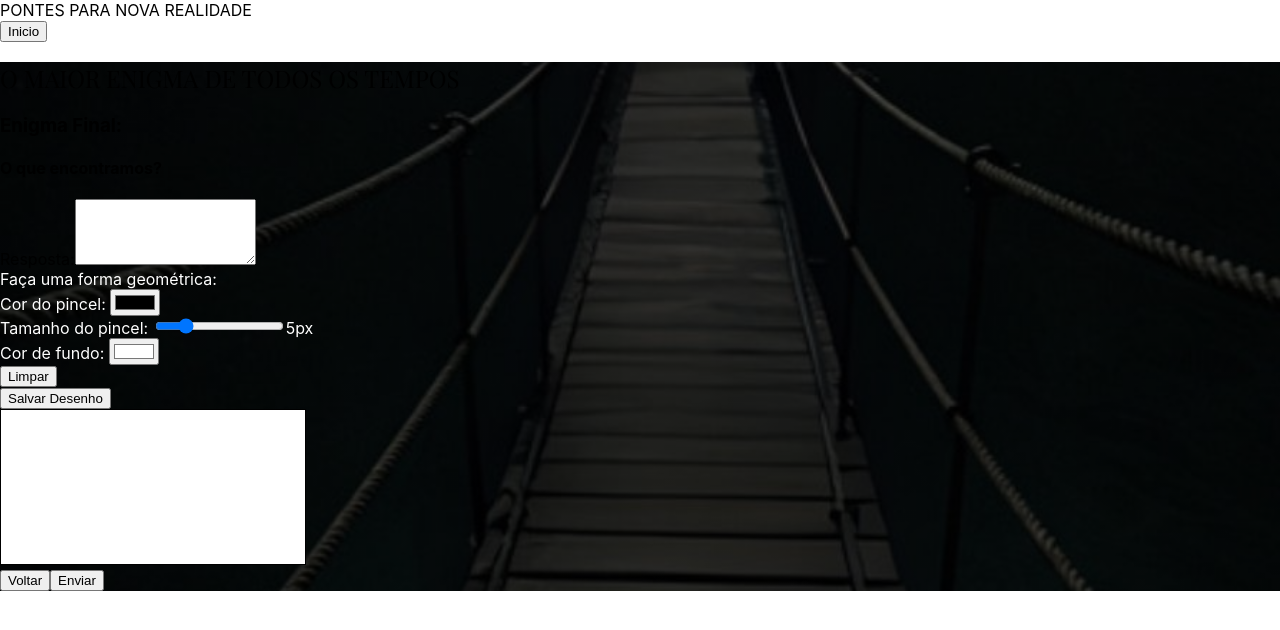
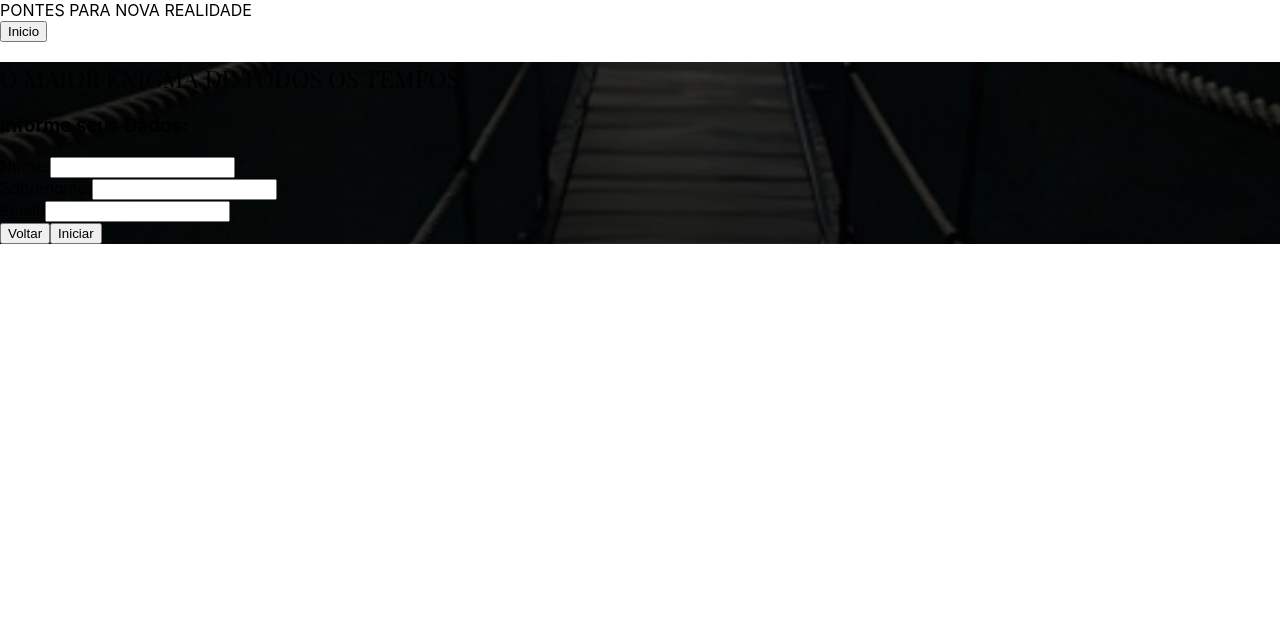
Before and after one commit to H-DEV-F/anuncio-livro, a React (Create React App) app: page /app/desafio in a window 1280 px wide. Shown: the top 630 px of the page. Built offline with nearby package versions, Linux system fonts and the light colour scheme.

Commit message:
feat: alter challenger

```diff
--- a/src/components/ChallangePage.tsx
+++ b/src/components/ChallangePage.tsx
@@ -5,7 +5,7 @@ import DrawingInput from "./DrawingInput";
 const targetDate = new Date("2026-06-01T00:00:00");
 
 const ChallengePage = () => {
-    const [step, setStep] = useState(9);
+    const [step, setStep] = useState(1);
     const [timeLeft, setTimeLeft] = useState(getTimeLeft());
 
     useEffect(() => {
```
